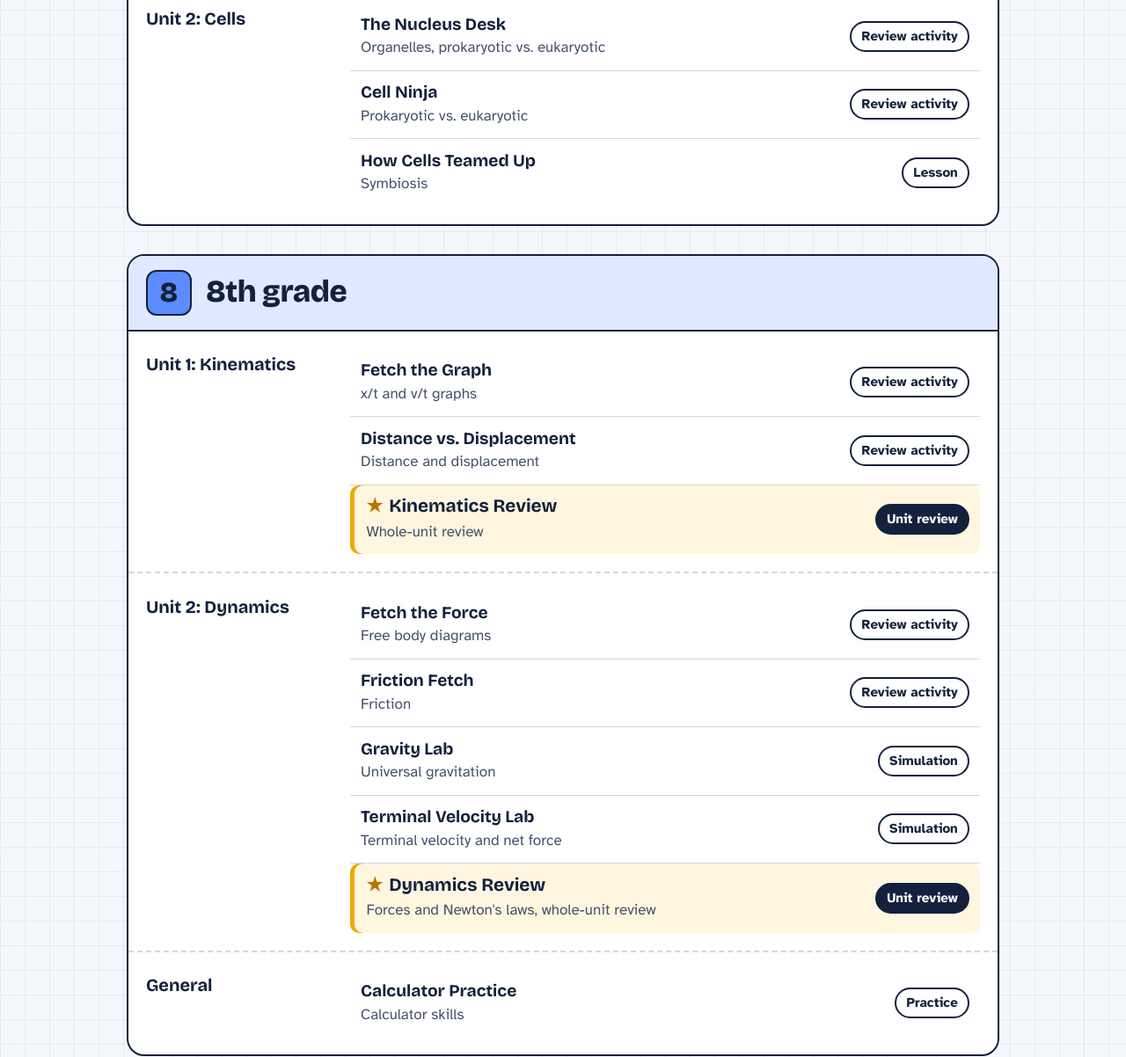
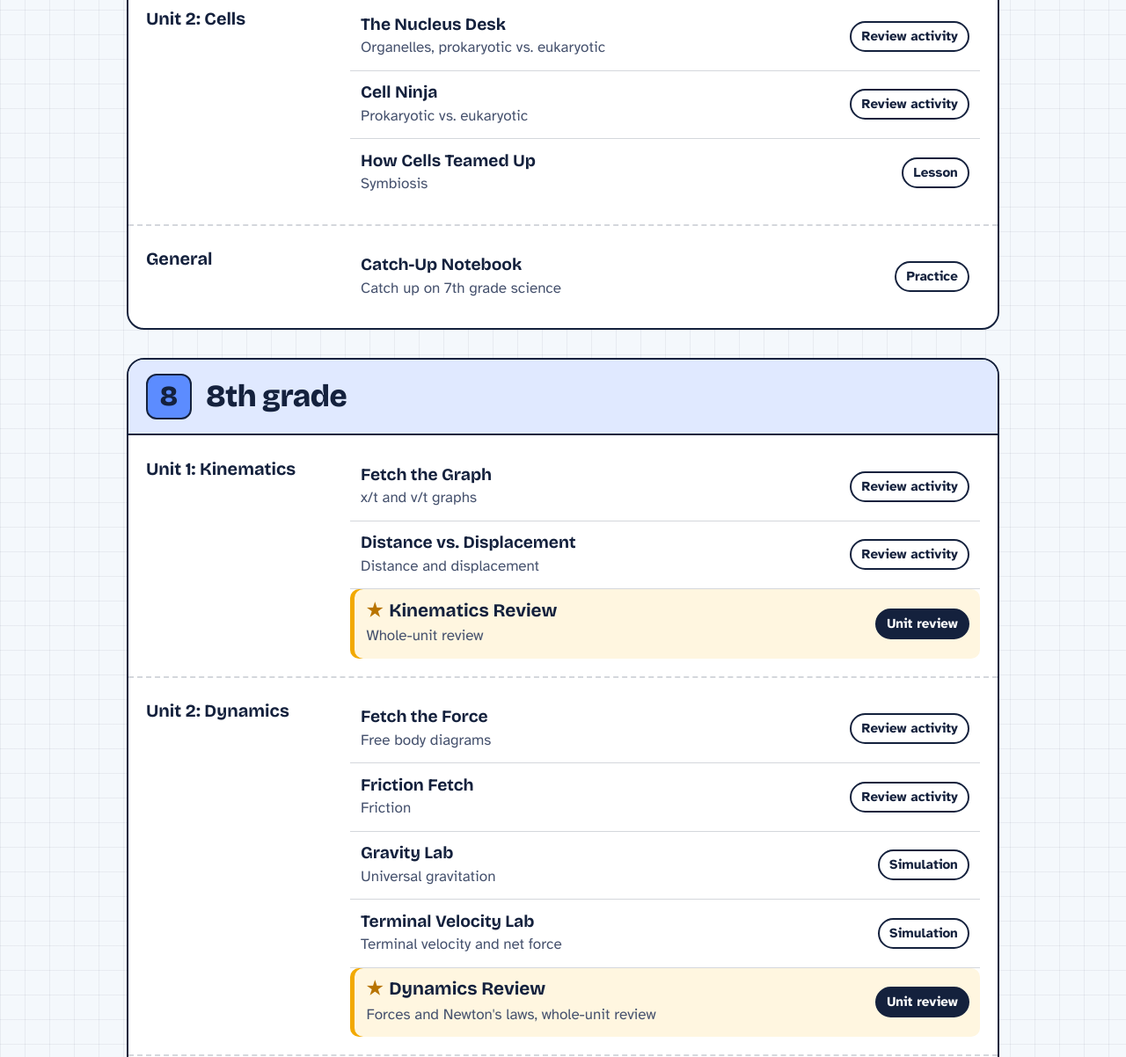
Before and after one commit to rward-prog/mr-ward-hub, a plain HTML site: page index.html in a window 1280 px wide. Shown: the part 1473-2675 px from the top of the page at 88% size. Drawn offline with nearby package versions, Linux system fonts and the light colour scheme.

Commit message:
Update index.html

```diff
--- a/index.html
+++ b/index.html
@@ -423,6 +423,12 @@ const HUB = [
           { title: "Cell Ninja", topic: "Prokaryotic vs. eukaryotic", type: "Review activity", url: "https://cell-ninja.vercel.app/" },
           { title: "How Cells Teamed Up", topic: "Symbiosis", type: "Lesson", url: "https://how-cells-teamed-up.vercel.app/" }
         ]
+      },
+      {
+        name: "General",
+        projects: [
+          { title: "Catch-Up Notebook", topic: "Catch up on 7th grade science", type: "Practice", url: "https://7th-grade-practice.vercel.app/" }
+        ]
       }
     ]
   },
@@ -464,7 +470,8 @@ const HUB = [
           { title: "Scize It Up", topic: "Comparing scale, five rounds a day", type: "Activity", url: "https://scize-up.vercel.app/" },
           { title: "Sound Lab", topic: "Turn music into a light show", type: "Activity", url: "https://dancing-rob.vercel.app/" },
           { title: "YearQuest", topic: "Guess the year history happened", type: "Activity", url: "https://yearquest-beryl.vercel.app/" },
-          { title: "FlagRank", topic: "Flags and geography", type: "Activity", url: "https://flagrank-ten.vercel.app/" }
+          { title: "FlagRank", topic: "Flags and geography", type: "Activity", url: "https://flagrank-ten.vercel.app/" },
+          { title: "Murphy's Rainbow Radar", topic: "Where a rainbow is most likely, and how rainbows form", type: "Activity", url: "https://rainbow-detector.vercel.app/" }
         ]
       }
     ]
```
